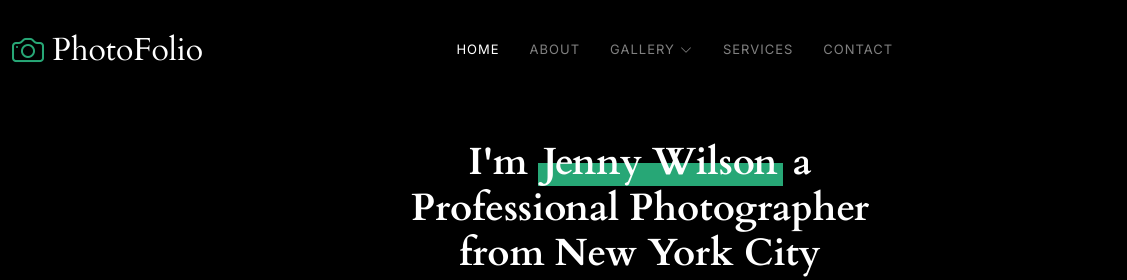
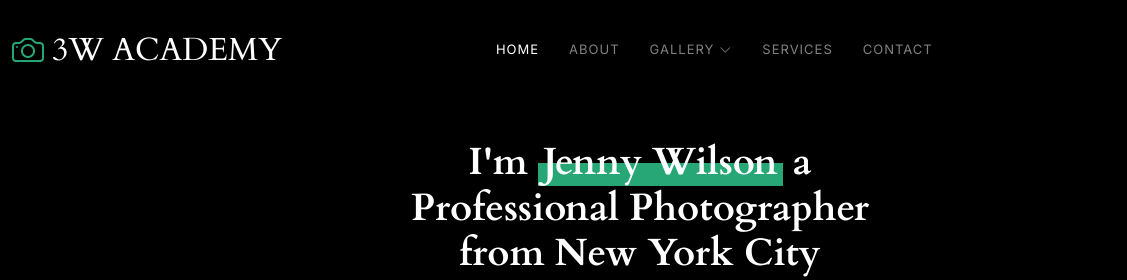
Before and after one commit to shadhow73/Bootstrap-Portofolio, a plain HTML site: page PhotoFolio/PhotoFolio/index.html in a window 1280 px wide. Shown: the top 280 px of the page, 0-1127 px from the left. Drawn offline with nearby package versions, Linux system fonts and the light colour scheme.

Commit message:
Change a H1

```diff
--- a/PhotoFolio/PhotoFolio/index.html
+++ b/PhotoFolio/PhotoFolio/index.html
@@ -46,7 +46,7 @@
         <!-- Uncomment the line below if you also wish to use an image logo -->
         <!-- <img src="assets/img/logo.png" alt=""> -->
         <i class="bi bi-camera"></i>
-        <h1>PhotoFolio</h1>
+        <h1>3W ACADEMY</h1>
       </a>
 
       <nav id="navbar" class="navbar">
```
